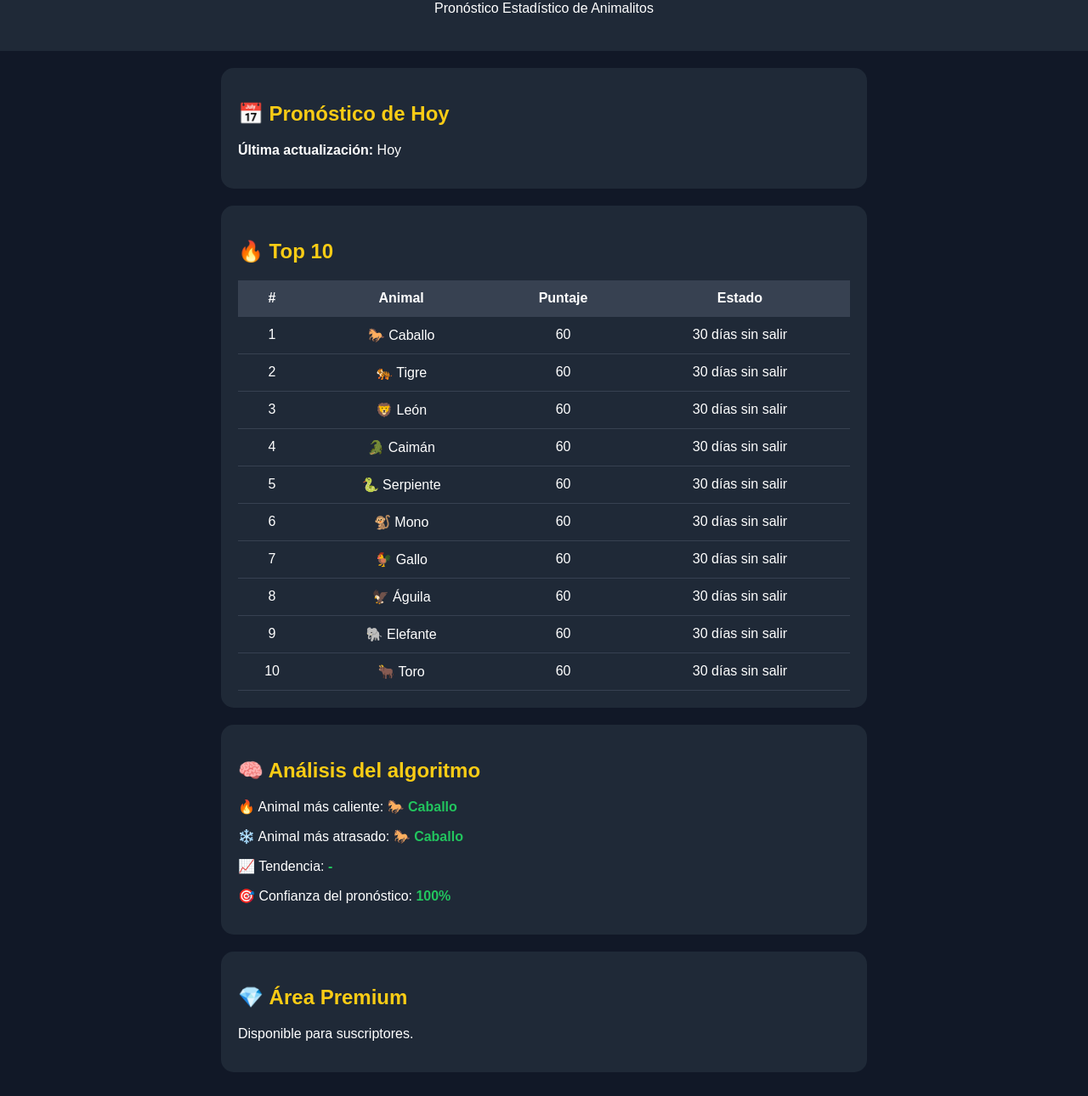
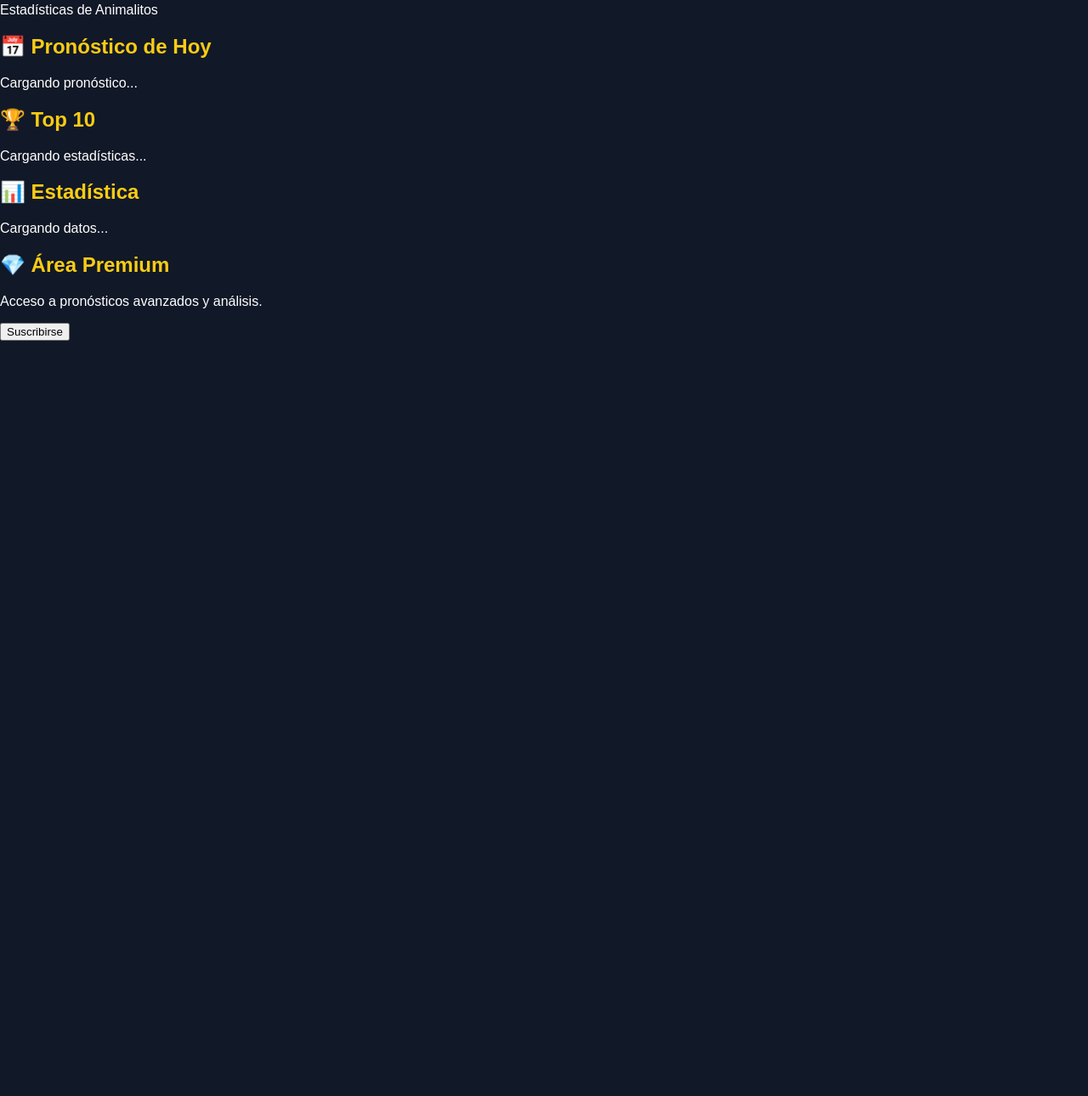
Before and after one commit to neomargh-pixel/xtreme-predictor, a plain HTML site: page index.html in a window 1280 px wide. Shown: the part 78-1368 px from the top of the page at 85% size. After the commit the page ends 800 px from the top, so only its background shows below. Drawn offline with Linux system fonts and the light colour scheme.

Commit message:
Update index.html

```diff
--- a/index.html
+++ b/index.html
@@ -9,52 +9,38 @@
 
 <body>
 
-<header class="topbar">
-    <h1>🚀 XTREME Predictor</h1>
-    <p>Pronóstico Estadístico de Animalitos</p>
+<header>
+<h1>🔥 XTREME Predictor</h1>
+<p>Estadísticas de Animalitos</p>
 </header>
 
-<main>
+<section>
+<h2>📅 Pronóstico de Hoy</h2>
+<div id="pronostico">
+Cargando pronóstico...
+</div>
+</section>
 
-<div class="card">
-<h2>📅 Pronóstico de Hoy</h2>
-<p><strong>Última actualización:</strong> Hoy</p>
+<section>
+<h2>🏆 Top 10</h2>
+<div id="top10">
+Cargando estadísticas...
 </div>
+</section>
 
-<div class="card">
-<h2>🔥 Top 10</h2>
+<section>
+<h2>📊 Estadística</h2>
+<div id="estadistica">
+Cargando datos...
+</div>
+</section>
 
-<table id="tablaResultados">
-<tr>
-<th>#</th>
-<th>Animal</th>
-<th>Puntaje</th>
-<th>Estado</th>
-</tr>
-</table>
-</div>
-<div class="card">
+<section class="premium">
+<h2>💎 Área Premium</h2>
+<p>Acceso a pronósticos avanzados y análisis.</p>
+<button>Suscribirse</button>
+</section>
 
-<h2>🧠 Análisis del algoritmo</h2>
-
-<p>🔥 Animal más caliente: <span id="destacado">-</span></p>
-
-<p>❄️ Animal más atrasado: <span id="atrasado">-</span></p>
-
-<p>📈 Tendencia: <span id="tendencia">-</span></p>
-
-<p>🎯 Confianza del pronóstico: <span id="confianza">88%</span></p>
-
-</div>
-
-
-
-<div class="card">
-<h2>💎 Área Premium</h2>
-<p>Disponible para suscriptores.</p>
-</div>
-
-</main>
 
 <script src="animales.js"></script>
 <script src="resultados.js"></script>
```
